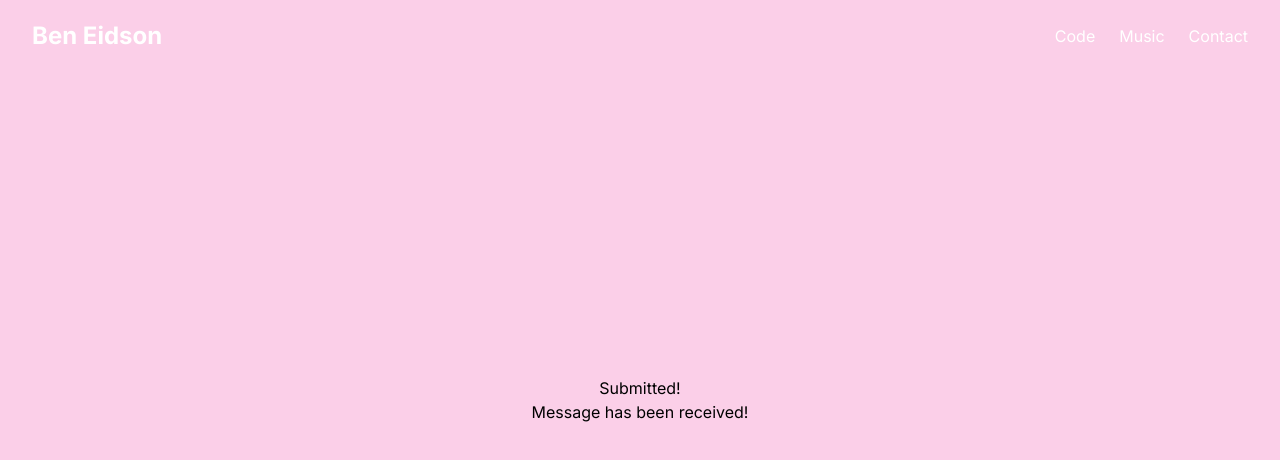
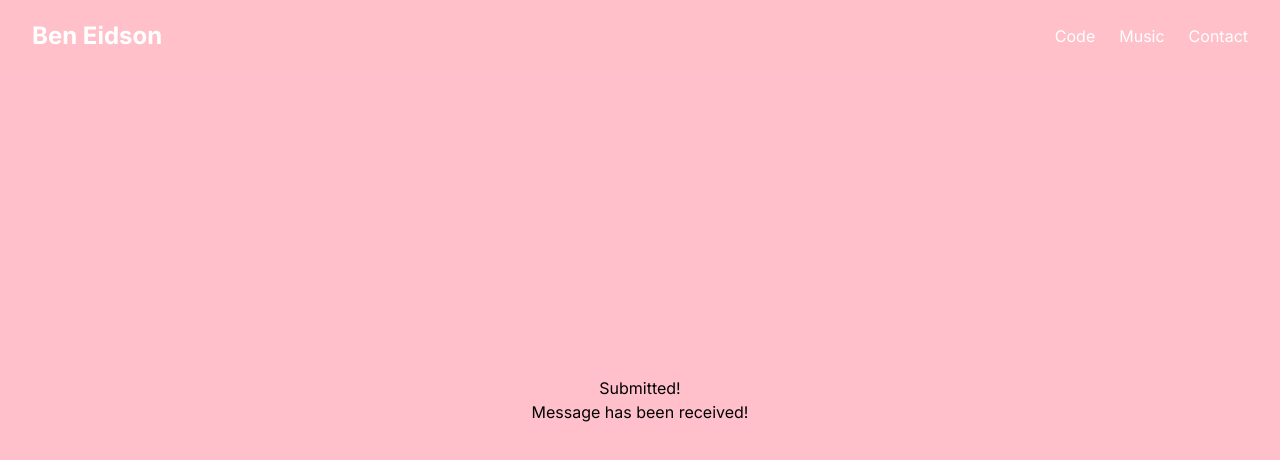
Before and after one commit to Prospero23/personal-site, a Next.js app: page /contact/confirm in a window 1280 px wide. Shown: the top 460 px of the page. Built offline with nearby package versions, Linux system fonts and the light colour scheme.

Commit message:
email working and fixed navStuff

```diff
--- a/app/contact/confirm/page.tsx
+++ b/app/contact/confirm/page.tsx
@@ -1,6 +1,6 @@
 export default function Confirm(){
     return(
-        <main className="w-screen h-screen flex justify-center items-center flex-col bg-pink-200">
+        <main className="w-screen h-screen flex justify-center items-center flex-col bg-customPink">
             <div>
             <h1 className="block">Submitted!</h1>
             </div>
--- a/app/contact/page.tsx
+++ b/app/contact/page.tsx
@@ -29,7 +29,7 @@ export default function Contact() {
   };
 
     try {
-      //const res = await emailjs.send('service_l0x9ygh','template_rh2vcj7', sendValues, 'Kl4Y4LLfBRmRE2afA' )
+      const res = await emailjs.send('service_l0x9ygh','template_rh2vcj7', sendValues, 'Kl4Y4LLfBRmRE2afA' )
       router.push('/contact/confirm')
     } catch(err:any){
       console.log('Error', err)
--- a/components/Navbar.jsx
+++ b/components/Navbar.jsx
@@ -11,7 +11,7 @@ export default function Navbar() {
     setNavbar(false);
   };
   return (
-    <nav className="w-full z-50 absolute left-0 top-0">
+    <nav className="w-full z-50 absolute left-0 top-0 bg-customPink bg-opacity-70">
       <div className="justify-between px-4 mx-auto lg:max-w-7xl md:items-center md:flex md:px-8 z-20">
         <div>
           <div className="flex items-center justify-between py-3 md:py-5 md:block">
```
